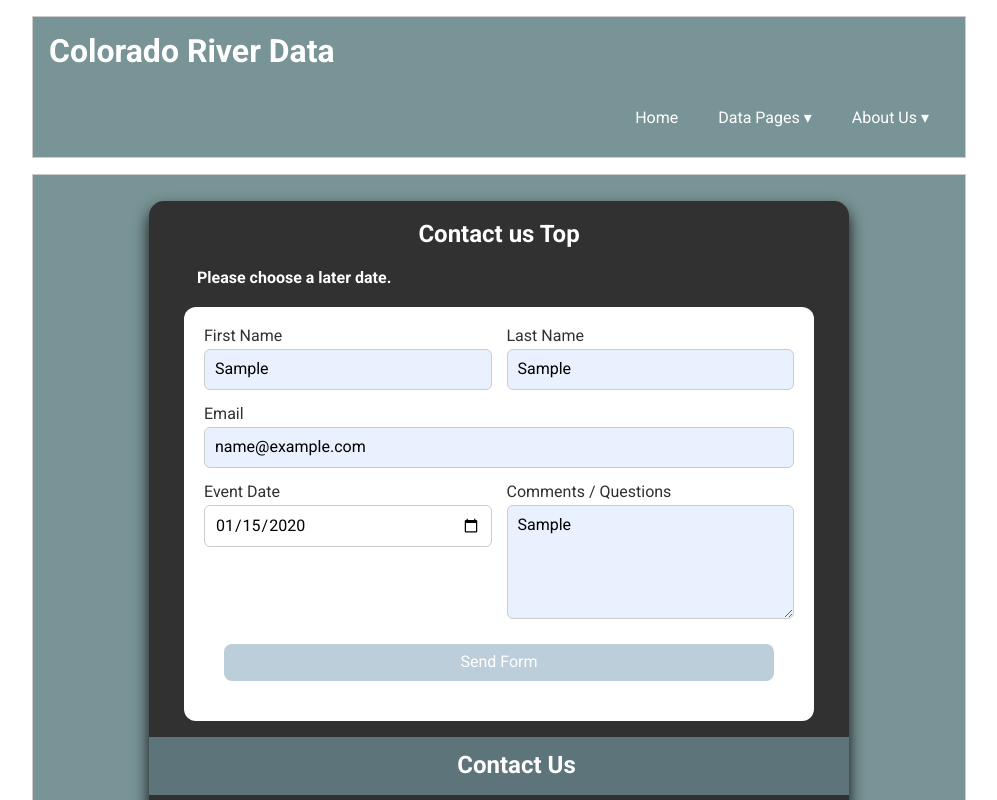
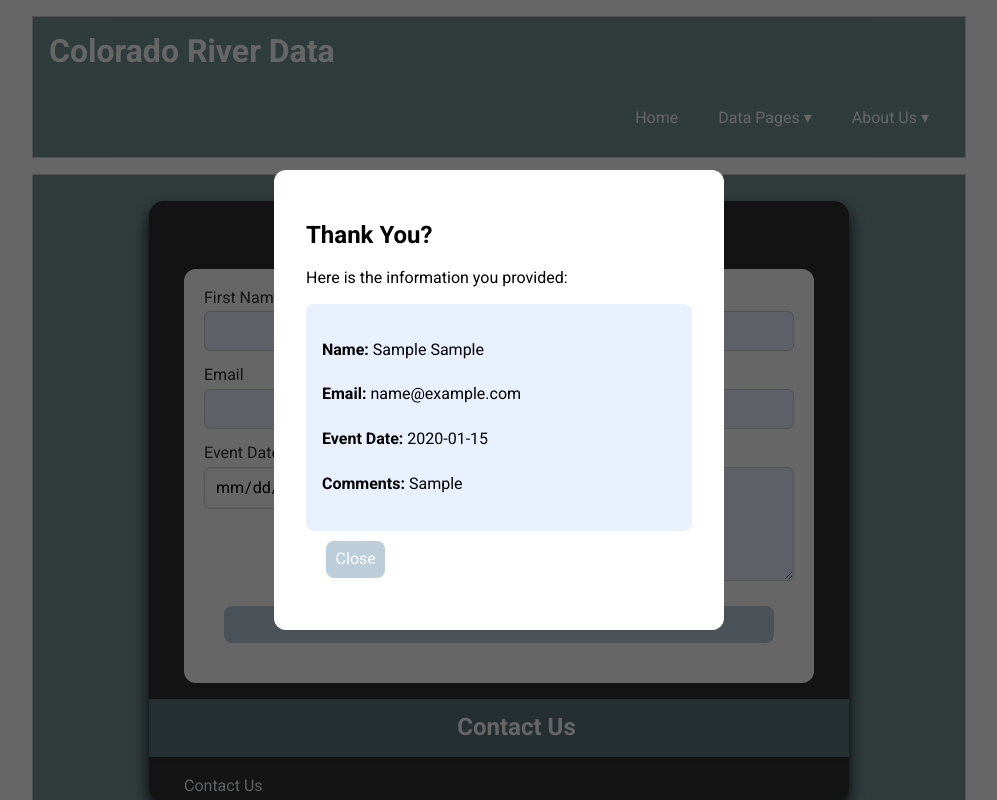
Before and after one commit to chrisj63/wdd231river, a plain HTML site: page src/subPages/contactus.html in a window 1280 px wide. Both pictures are taken after typing "Sample", "Sample", "name@example.com", "2020-01-15", "Sample" into the empty fields and a click on the button "Send Form". Shown: the top 800 px of the page, without its empty margins (141-1138 px from the left). Drawn offline with Linux system fonts and the light colour scheme.

Commit message:
update modal on contact us page

```diff
--- a/src/js/eventform.js
+++ b/src/js/eventform.js
@@ -1,22 +1,26 @@
 
-const form = document.querySelector("#ticketform");
 const firstNameInput = document.querySelector("#firstName");
 const lastNameInput = document.querySelector("#lastName");
 const emailInput = document.querySelector("#email");
 const dateInput = document.querySelector("#availableDate");
 const commentInput = document.querySelector("#comment");
 const output = document.querySelector("#output");
+const closeButton = document.querySelector(".close-button");
+const modal = document.querySelector("#modal");
+const ticketForm = document.querySelector("#ticketform");
+const modalResponse = document.querySelector("#modal-response");
+
 
 // Ensure they choose a date later than the current date
-function isPastDate(value) {
-  const today = new Date();
-  const chosen = new Date(value);
-  return chosen < today;
-}
+// function isPastDate(value) {
+//   const today = new Date();
+//   today.setHours(0, 0, 0, 0);
+//   const chosen = new Date(value);
+//   return chosen < today;
+// }
 
-form.addEventListener("submit", function (event) {
+ticketForm.addEventListener("submit", function (event) {
   event.preventDefault();
-  output.textContent = "fail";
 
   const firstName = firstNameInput.value.trim();
   const lastName = lastNameInput.value.trim();
@@ -24,20 +28,69 @@ form.addEventListener("submit", function (event) {
   const availableDate = dateInput.value;
   const comment = commentInput.value.trim();
 
-  // Let the user know if they choose an invalid past date
-  if (isPastDate(availableDate)) {
-    output.textContent = "Please choose a later date.";
-    return;
-  }
+//   // Let the user know if they choose an invalid past date
+//   if (isPastDate(availableDate)) {
+//     output.textContent = "Please choose a later date.";
+//     return;
+//   }
 
   // Display the successful form submission output
-  output.innerHTML = `
-      <h2>Contact Us input received</h2>
-      <p><strong>Name:</strong> ${firstName} ${lastName}</p>
-      <p><strong>Email:</strong> ${email}</p>
-      <p><strong>Event Date:</strong> ${availableDate}</p>
-      <p><strong>Comments/Questions:</strong> ${comment || "None provided"}</p>
-    `;
+    modalResponse.innerHTML =`
+        <p><strong>Name:</strong> ${firstName} ${lastName}</p>
+        <p><strong>Email:</strong> ${email}</p>
+        <p><strong>Event Date:</strong> ${availableDate}</p>
+        <p><strong>Comments:</strong> ${comment}</p>
+        `;
 
-  form.reset();
+        openModal();
+
+
+  ticketForm.reset();
 });
+
+
+// ticketForm.addEventListener("submit", function (event) {
+//     event.preventDefault();
+//     const formData = new FormData(ticketForm);
+
+//     const firstName = formData.get("firstName");
+//     const lastName = formData.get("lastName");
+//     const email = formData.get("email");
+//     const availableDate = formData.get("availableDate");
+//     const comment = formData.get("comment");
+
+
+// });
+
+
+
+
+ function openModal() {
+     modal.classList.add("open");
+     modal.setAttribute("aria-hidden", "false");
+
+     closeButton.focus();
+     }
+
+ function closeModal() {
+     modal.classList.remove("open");
+     modal.setAttribute("aria-hidden", "true");
+ }
+
+// openButton.addEventListener("click", openModal);
+ closeButton.addEventListener("click", closeModal);
+
+
+ window.addEventListener("keydown", function(event) {
+     if (event.key === "Escape") {
+         closeModal();
+     }
+ });
+
+
+
+ window.addEventListener("click", function(event) {
+     if (event.target === modal) {
+         closeModal();
+     }
+ });
--- a/src/styles/css/partials/eventform.css
+++ b/src/styles/css/partials/eventform.css
@@ -93,6 +93,43 @@ button:hover {
   color: white;
   text-align: center;
 }
+
+
+
+/* Modal background */
+.modal {
+    display: none;
+    position: fixed;
+    inset: 0;
+    background: rgba(0, 0, 0, 0.6);
+    justify-content: center;
+    align-items: center;
+    z-index: 1000;
+    padding: 1rem;
+}
+
+/* Show modal */
+.modal.open {
+    display: flex;
+}
+
+/* Modal content box */
+.modal-content {
+    background: white;
+    padding: 2rem;
+    border-radius: 12px;
+    max-width: 450px;
+    width: 100%;
+    box-sizing: border-box;
+}
+
+/* Submitted information */
+#modal-response {
+    background: #e9f0fe;
+    padding: 1rem;
+    border-radius: 8px;
+    line-height: 1.8;
+}
 @media screen and (min-width: 769px) {
   form {
     /* Switch back to 2 columns on desktop */
--- /dev/null
+++ b/src/styles/css/partials/variables.css
@@ -0,0 +1,13 @@
+:root {
+    --primary-color: #799496;
+    --border-color: #ccc;
+    --color: white;
+    --color-change-hover: #5a0001;
+    --index-card-border: #555;
+
+
+
+    --font-family: Roboto, sans-serif;
+
+
+}
--- a/src/styles/css/river.css
+++ b/src/styles/css/river.css
@@ -47,7 +47,7 @@
         }
         to {
             color: #5a0001;
-        } */
+        }
     }
 
         .navmobile a {
--- a/src/subPages/contactus.html
+++ b/src/subPages/contactus.html
@@ -86,13 +86,20 @@
                             </div>
                                 <button class="full" type="submit">Send Form</button>
                             </form>
-                    </section>
-                </div>
+                            <div id="modal" class="modal" aria-hidden="true"
+                                role="dialog" aria-labelledby="modal-title" aria-describedby="modal-description">
+                                <div class="modal-content">
+                                    <h2 id="modal-title">Thank You?</h2>
+                                    <p>Here is the information you provided: </p>
+                                    <div id="modal-response"></div>
+                                    <button type="button" class="close-button">Close</button>
+                                </div>
+                            </div>
                 <div id="cardMiddle">
                         <h1 class="name">Contact Us</h1>
                     </div>
                     <div id="cardBottom" class="stats">
-                        <p id="status">Contact Us Bottom</p>
+                        <p id="status">Contact Us</p>
                     </div>
             </section>
         </main>
--- a/src/subPages/diversion.html
+++ b/src/subPages/diversion.html
@@ -9,7 +9,7 @@
         <title>Colorado River Data</title>
         <link rel="icon" href="../images/favicon.ico">
         <link href="../styles/css/river.css" rel="stylesheet">
-        <script src="../js/river.js" defer></script>
+        <script src="../js/river.js" type="module"></script>
     </head>
     <body>
         <header>
```
Also changed, not shown: index.html (+1 -1 lines), src/data.json (added, +50 -0 lines), src/subPages/formula.html (+1 -1 lines), src/subPages/powerplant.html (+1 -1 lines), src/subPages/reservoir.html (+1 -1 lines).
